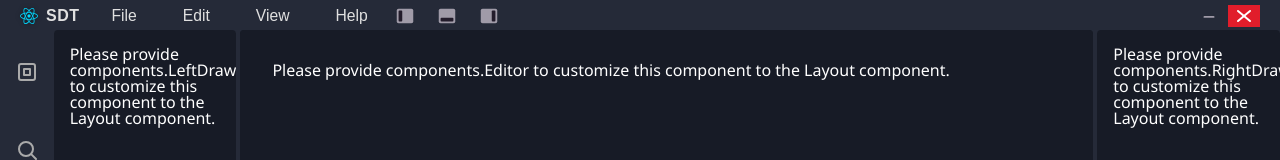
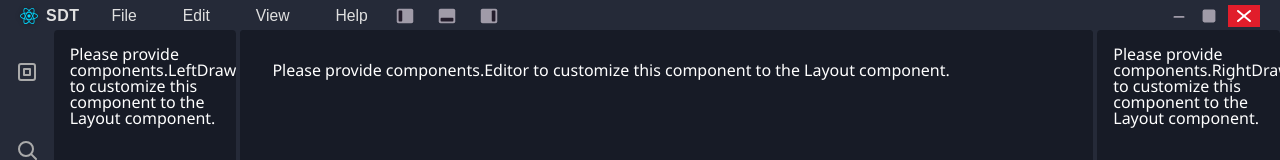
Before and after one commit to jhasselbring/sdt, a React (Vite) app: page / in a window 1280 px wide. Shown: the top 160 px of the page. Built offline with nearby package versions, Linux system fonts and the light colour scheme.

Commit message:
Add maximize functionality to window management; implement maximize button in Header component and expose API in preload script

```diff
--- a/src/main/preload.js
+++ b/src/main/preload.js
@@ -4,6 +4,7 @@ const { contextBridge, ipcRenderer } = require('electron');
 contextBridge.exposeInMainWorld('electronAPI', {
   window: {
     minimize: () => { console.log('minimize called'); ipcRenderer.send('window:minimize'); },
+    maximize: () => { console.log('maximize called'); ipcRenderer.send('window:maximize'); },
     close: () => { console.log('close called'); ipcRenderer.send('window:close'); },
   },
 });
--- a/src/renderer/components/Header.jsx
+++ b/src/renderer/components/Header.jsx
@@ -111,6 +111,11 @@ const MinimizeIcon = () => (
     <rect x="6" y="12" width="12" height="2" rx="1" fill="#a09ba8" />
   </svg>
 );
+const MaximizeIcon = () => (
+  <svg width="22" height="22" viewBox="0 0 24 24" fill="none">
+    <rect x="5" y="5" width="14" height="14" rx="2" fill="#a09ba8" />
+  </svg>
+);
 const CloseIcon = () => (
   <svg width="32" height="22" viewBox="0 0 32 22" fill="none">
     <rect x="0" y="0" width="32" height="22" rx="0" fill="#e11d2b" />
@@ -198,6 +203,11 @@ export default function Header() {
         }}>
           <MinimizeIcon />
         </WindowButton>
+        <WindowButton title="Maximize" aria-label="Maximize" onClick={() => {
+          window.electronAPI?.window?.maximize?.();
+        }}>
+          <MaximizeIcon />
+        </WindowButton>
         <WindowButton title="Close" aria-label="Close" onClick={() => {
           window.electronAPI?.window?.close?.();
         }}>
```
Also changed, not shown: src/main/main.js (+13 -0 lines).
